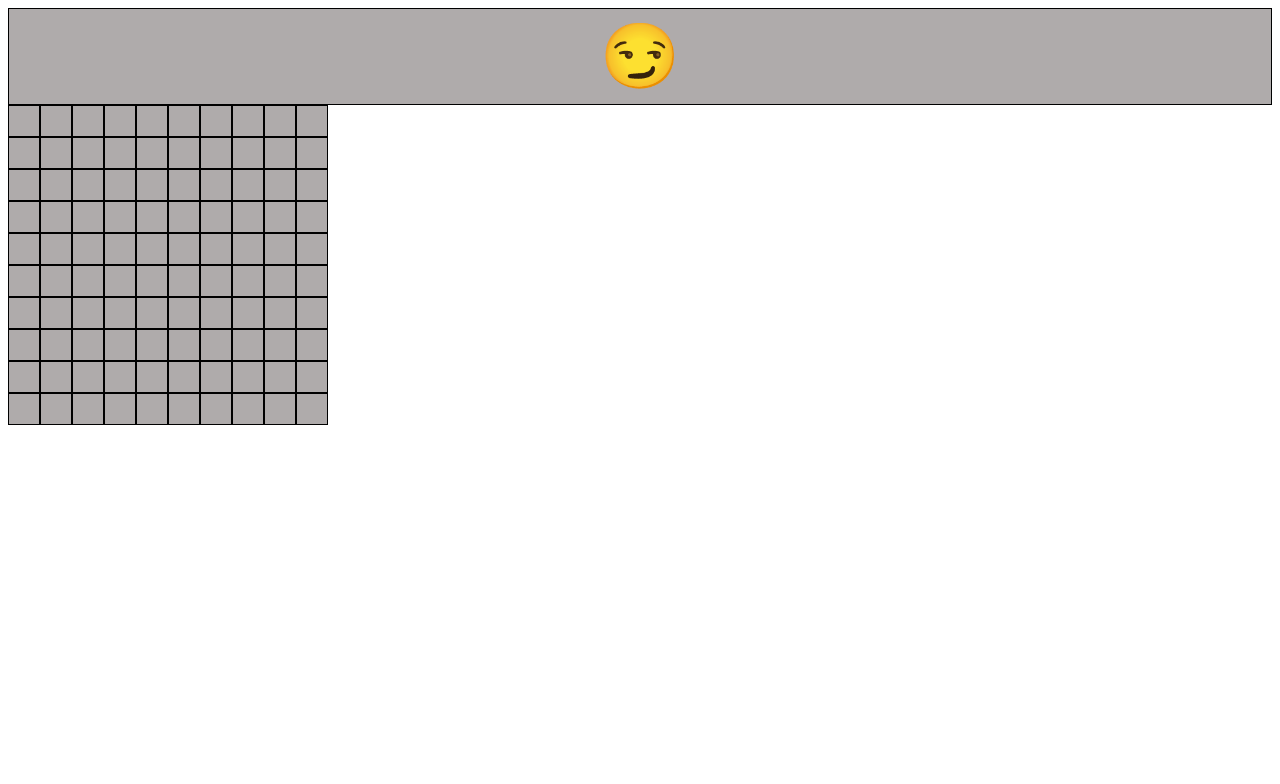
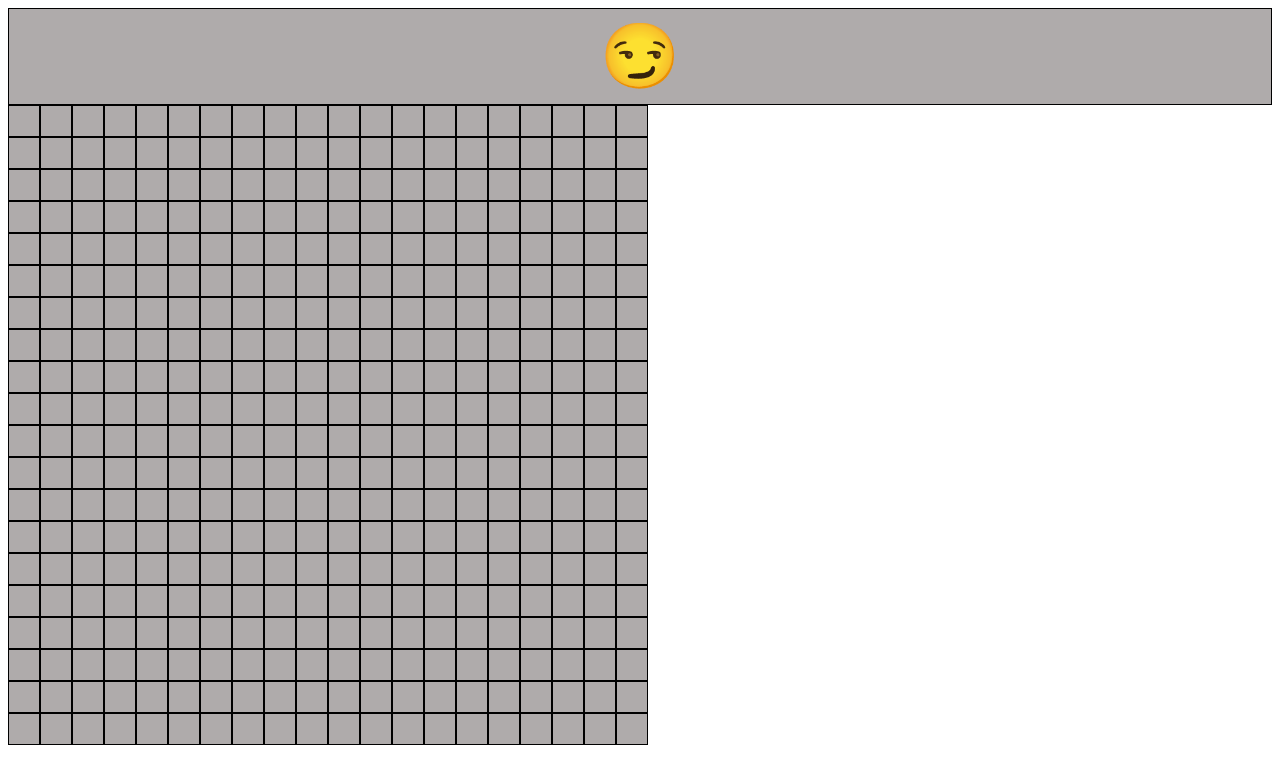
Before and after one commit to jcraig1730/minesweeper, a React app: page / in a window 1280 px wide. Shown: the top 784 px of the page. Built offline with nearby package versions, Linux system fonts and the light colour scheme; the HTML template or start-up script is replaced by a standard one.

Commit message:
update game functions to allow for boards larger than 10 x 10

```diff
--- a/src/App.jsx
+++ b/src/App.jsx
@@ -8,12 +8,12 @@ export default function App() {
   const [{ mineCount, xCount, yCount, board }, dispatch] = useStateValue();
   const [isLoading, setIsLoading] = useState(true);
   useEffect(() => {
-    const newBoard = new Gameboard(10, 10, 10);
+    const newBoard = new Gameboard(20, 20, 100);
     dispatch({ type: "UPDATE_BOARD", payload: newBoard });
     setIsLoading(false);
   }, []);
   return (
-    <div>
+    <div onMouseEnter={() => (document.body.style.cursor = "default")}>
       <Smiley />
       {isLoading ? "loading..." : <Board board={board} />}
     </div>
--- a/src/components/cell/Cell.jsx
+++ b/src/components/cell/Cell.jsx
@@ -18,7 +18,7 @@ export default function Cell({ cellData }) {
   };
 
   const handleClick = e => {
-    const [rowStr, columnStr] = e.currentTarget.id.split("");
+    const [rowStr, columnStr] = e.currentTarget.id.split("x");
     const target = board.board[Number(rowStr)][Number(columnStr)];
     const clickType = e.type === "click" ? "leftClick" : "rightClick";
     handleBoardClick({ clickType, board, target, dispatch });
--- a/src/gameFunctions.js
+++ b/src/gameFunctions.js
@@ -23,11 +23,12 @@ class Board {
           isFlagged: false,
           isQuestioned: false,
           isClicked: false,
-          id: String(row) + String(col)
+          id: String(row) + "x" + String(col)
         });
         col++;
       }
     }
+    console.log(board);
     return board;
   }
 
@@ -63,7 +64,7 @@ class Board {
   assignCellNeighbors() {
     this.board.forEach(row =>
       row.forEach(cell => {
-        let [targetRow, targetCol] = cell.id.split("");
+        let [targetRow, targetCol] = cell.id.split("x");
         targetRow = Number(targetRow);
         targetCol = Number(targetCol);
         cell.neighbors = [];
```
Also changed, not shown: 2 other files (tests, documents, lock files or other folders).
